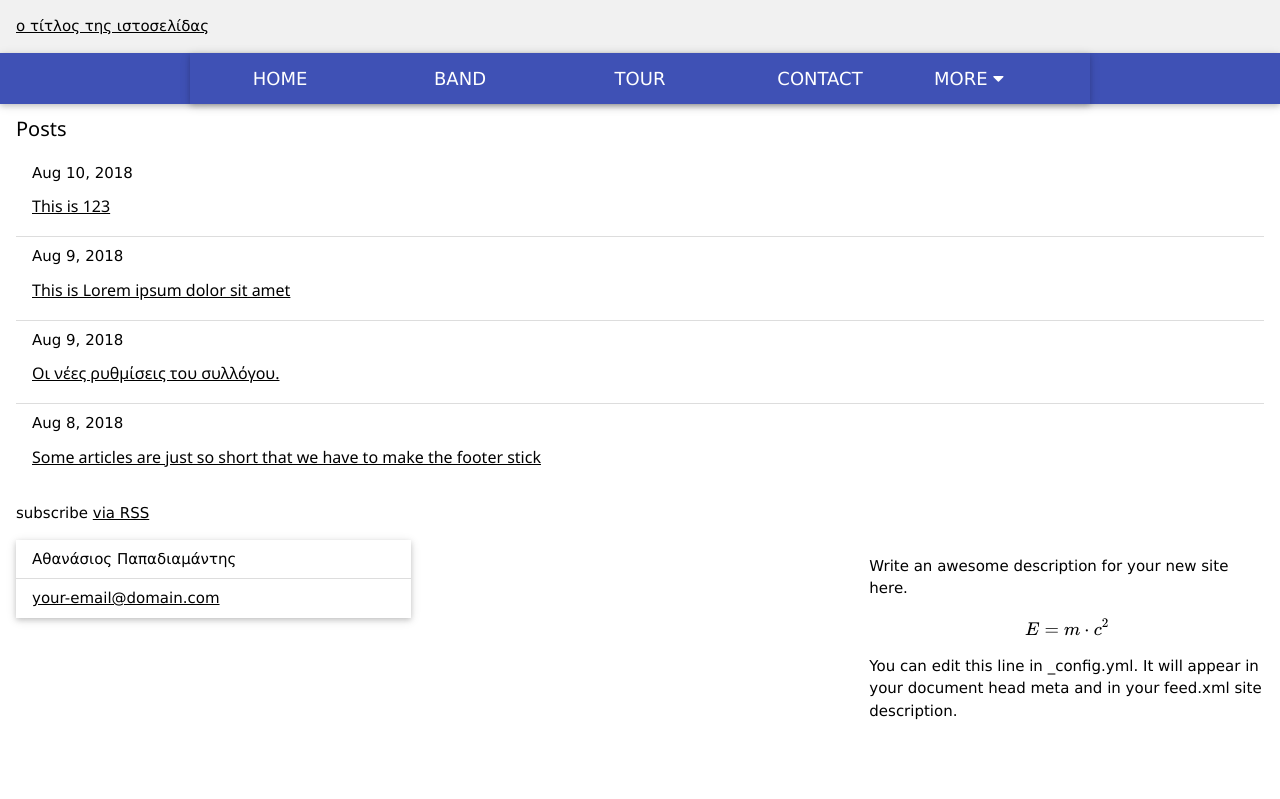
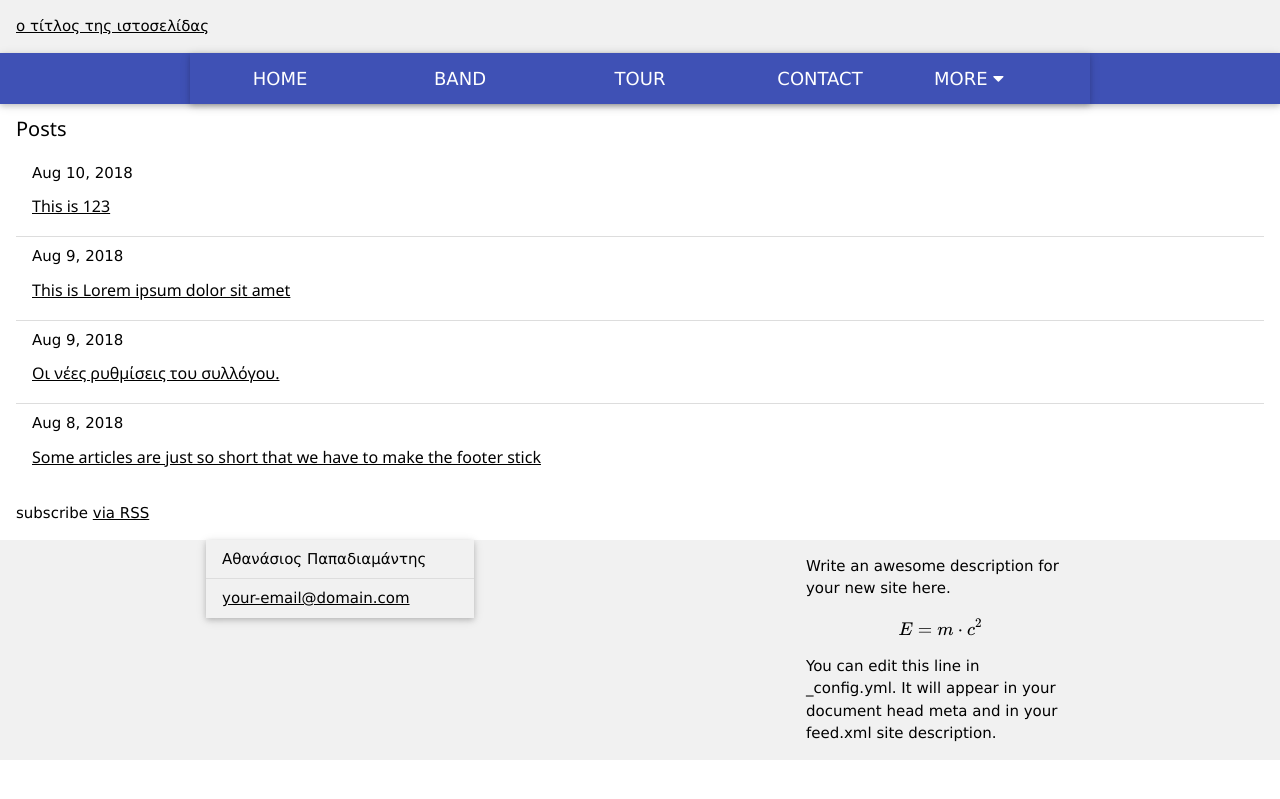
Before and after one commit to mrubyz/test, a Jekyll site: the page built from index.md, in a window 1280 px wide. Shown: the top 799 px of the page. Built offline with Jekyll 4.4.1, drawn with Linux system fonts in a browser that asks for light colours; formulas are drawn with MathJax 3.

Commit message:
Update footer.html

```diff
--- a/_includes/footer.html
+++ b/_includes/footer.html
@@ -1,4 +1,4 @@
-<div class="w3-row w3-light-grey>
+<div class="w3-row w3-light-grey">
 <div class="w3-row w3-light-grey navmaxwidth">
 <div class="w3-third w3-container ">
   <ul class="w3-ul w3-card" style="width:100%">
```
